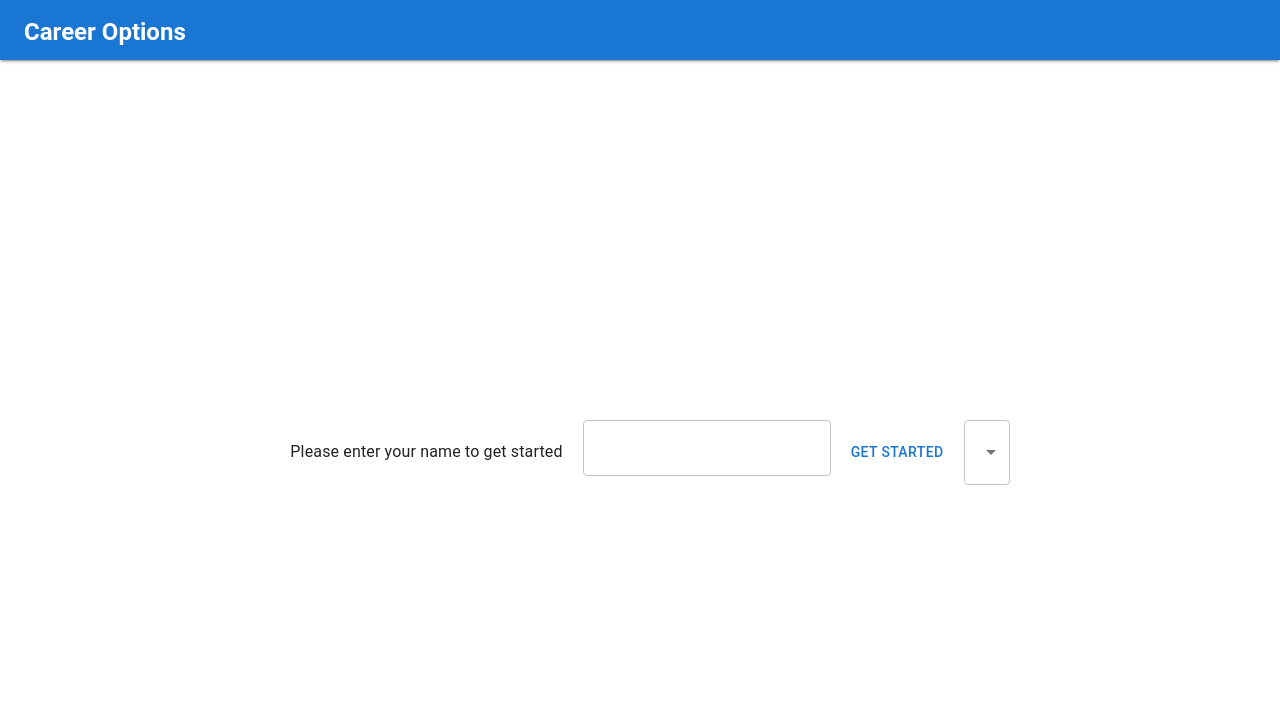
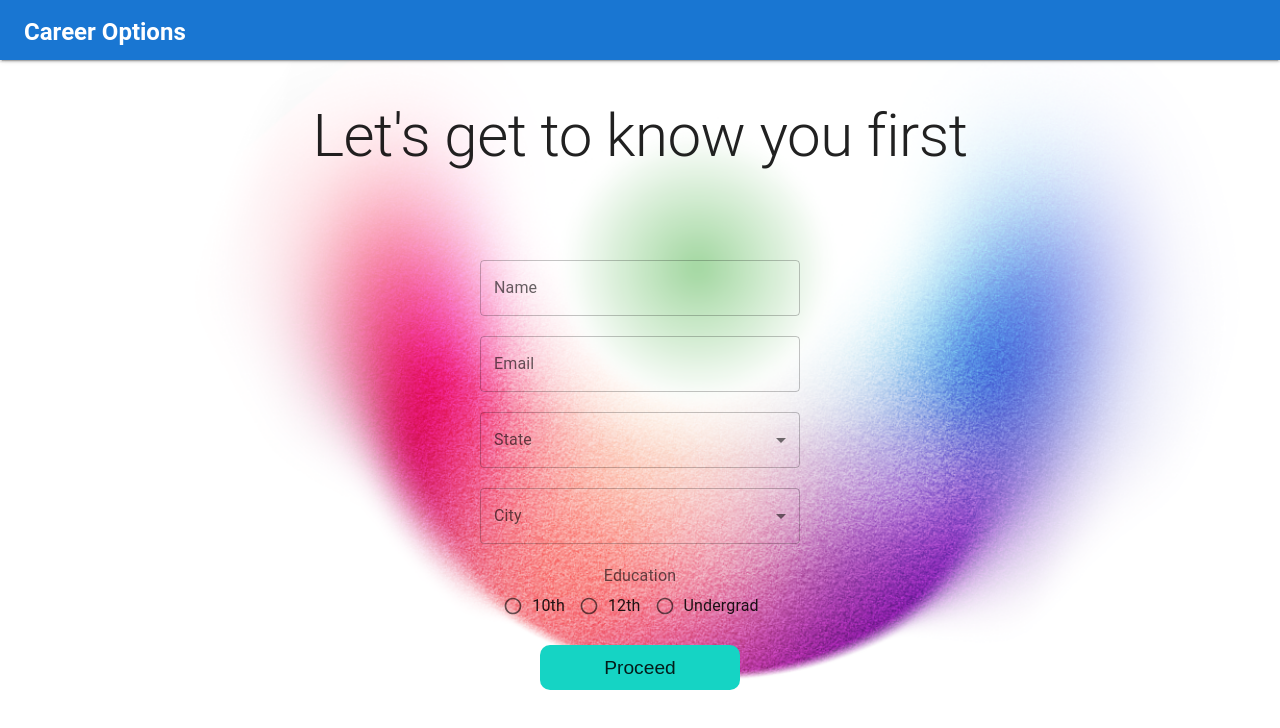
Before and after one commit to vaibhav379/careeroptions, a React (Create React App) app: page / in a window 1280 px wide. Shown: the top 728 px of the page. Built offline with nearby package versions, Linux system fonts and the light colour scheme.

Commit message:
home page

```diff
--- a/src/store/actions.js
+++ b/src/store/actions.js
@@ -26,9 +26,9 @@ export const setSkillsFormData = (section, question, value) => {
     };
   };
 
-  export const setName = (value) => {
+  export const setUserDetails = (value) => {
     return {
-      type: "SET_NAME",
+      type: "SET_USER_DETAILS",
       payload: { value: value },
     };
   };
--- a/src/store/reducer.js
+++ b/src/store/reducer.js
@@ -6,7 +6,7 @@ import { purposeSections } from "../config/FormData/PurposeData";
 import { socioEconomicSections } from "../config/FormData/SocioEconomicData";
 
 const initialState = {
-  name: "",
+  userDetails: {},
   interestsForm: getResponseModelFromSectionModel(interestsSection),
   skillsForm: getResponseModelFromSectionModel(skillsSection),
   purposeForm: getResponseModelFromSectionModel(purposeSections),
@@ -65,7 +65,7 @@ const setSocioData = (state, action) => {
   };
 };
 
-const setName = (state, action) => {
+const setUserDetails = (state, action) => {
   return {
     ...state,
     name: action.payload.value,
@@ -82,8 +82,8 @@ const formReducer = (state = initialState, action) => {
       return setPurposeData(state, action);
     case "SET_SOCIO_DATA":
       return setSocioData(state, action);
-    case "SET_NAME":
-      return setName(state, action);
+    case "SET_USER_DETAILS":
+      return setUserDetails(state, action);
     default:
       return state;
   }
--- /dev/null
+++ b/src/views/Home/Home.css
@@ -0,0 +1,4 @@
+.FieldItem {
+    /* margin-top: 10px;
+    margin-bottom: 10px; */
+}
--- a/src/views/Home/Home.js
+++ b/src/views/Home/Home.js
@@ -1,44 +1,74 @@
 import {
   Box,
-  Button,
-  Input,
+  ButtonBase,
+  FormControl,
+  FormControlLabel,
+  FormLabel,
   InputLabel,
-  List,
-  ListItem,
   MenuItem,
+  Radio,
+  RadioGroup,
   Select,
+  Stack,
   TextField,
-  Toolbar,
   Typography,
 } from "@mui/material";
 import { useNavigate } from "react-router";
-import { setName } from "../../store/actions";
+import { setUserDetails } from "../../store/actions";
 import { connect } from "react-redux";
-import { enqueueSnackbar } from "notistack";
 import cities from "../../config/Misc/cities.json";
-import { useState } from "react";
-import { Label } from "@mui/icons-material";
+import * as yup from "yup";
+import "./Home.css";
+import styled from "@emotion/styled";
+import { useFormik } from "formik";
+
+const StyledButton = styled(ButtonBase)((theme) => ({
+  backgroundColor: "#15d4c4",
+  width: "200px",
+  height: "45px",
+  borderRadius: "10px",
+  fontSize: "larger",
+}));
 
 const Home = (props) => {
-  const { name, setName } = { ...props };
-  const [city, setCity] = useState("");
-  const [region, setRegion] = useState("");
+  const handleRegionChange = (e) => {
+    formik.setFieldValue("region", e.target.value);
+    formik.setFieldValue("city", "");
+  };
 
-  const handleRegionChange = (e)=>{
+  const handleCityChange = (e) => {
+    formik.setFieldValue("city", e.target.value);
+  };
 
-    setRegion(e.target.value);
-    setCity("");
-  }
-
+  const handleRadioChange = (e) => {
+    formik.setFieldValue("education", e.target.value);
+  };
   const navigate = useNavigate();
 
-  const handleSubmit = () => {
-    if (!name) {
-      enqueueSnackbar("Please enter a name to continue.", { variant: "error" });
-      return;
-    }
+  const formik = useFormik({
+    initialValues: {
+      name: "",
+      email: "",
+      region: "",
+      city: "",
+      education: "",
+      stream: "",
+    },
+    validationSchema: yup.object({
+      name: yup.string().required("Name is required"),
+      email: yup.string().email().required("Email is required"),
+      region: yup.string().required("State is required"),
+      city: yup.string().required("City is required"),
+      education: yup.string(),
+      stream: yup.string(),
+    }),
+    onSubmit: (values) => {
+      setUserDetails(values);
+      console.log(values);
       navigate("/dashboard");
-  };
+    },
+  });
+
   return (
     <Box
       sx={{
@@ -48,26 +78,59 @@ const Home = (props) => {
         display: "flex",
         justifyContent: "center",
         textAlign: "center",
+        backgroundImage: "url(/images/first.png)",
+        backgroundSize: "cover",
       }}
     >
       <Box
         sx={{
           position: "absolute",
-          display: "flex",
           padding: "20px",
-          top: "50%",
+          top: "10%",
         }}
       >
-        <Typography sx={{ p: "20px" }}>
-          Please enter your name to get started
-        </Typography>
-        <TextField onChange={setName} value={name} />
-        <Button sx={{ p: "20px" }} onClick={handleSubmit}>
-          Get Started
-        </Button>
+        <Typography variant="h2">Let's get to know you first</Typography>
+      </Box>
+      <Box
+        sx={{
+          position: "absolute",
+          padding: "20px",
+          top: "30%",
+        }}
+      >
+        <Stack sx={{ minWidth: "20em" }} direction="column" spacing={2.5}>
+          <TextField
+            className="FieldItem"
+            label="Name"
+            id="name"
+            variant="outlined"
+            onChange={formik.handleChange}
+            value={formik.values.name}
+            error={formik.touched.name && Boolean(formik.errors.name)}
+            helperText={formik.touched.name && formik.errors.name}
+            fullWidth
+          />
+          <TextField
+            className="FieldItem"
+            label="Email"
+            id="email"
+            variant="outlined"
+            onChange={formik.handleChange}
+            value={formik.values.email}
+            error={formik.touched.email && Boolean(formik.errors.email)}
+            helperText={formik.touched.email && formik.errors.email}
+            fullWidth
+          />
 
+          <FormControl className="FieldItem" fullWidth>
+            <InputLabel id="region-label">State</InputLabel>
             <Select
-          value={region}
+              fullWidth
+              labelId="region-label"
+              id="region"
+              label="State"
+              value={formik.values.region}
+              error={formik.touched.region && Boolean(formik.errors.region)}
               onChange={handleRegionChange}
             >
               <MenuItem value="">Select State</MenuItem>
@@ -79,18 +142,21 @@ const Home = (props) => {
                 );
               })}
             </Select>
-
-        {region && (
-          <>
-          <InputLabel>City</InputLabel>
+          </FormControl>
+          <FormControl className="FieldItem" fullWidth>
+            <InputLabel id="city-label">City</InputLabel>
             <Select
-            value={city}
-            onChange={(e) => {
-              setCity(e.target.value);
-            }}
+              fullWidth
+              id="city"
+              labelId="city-label"
+              label="City"
+              value={formik.values.city}
+              error={formik.touched.city && Boolean(formik.errors.city)}
+              onChange={handleCityChange}
             >
               <MenuItem value="">Select city</MenuItem>
-            {cities[region].map((item, index) => {
+              {cities[formik.values.region] &&
+                cities[formik.values.region].map((item, index) => {
                   return (
                     <MenuItem key={index} value={item}>
                       {item}
@@ -98,8 +164,53 @@ const Home = (props) => {
                   );
                 })}
             </Select>
-          </>
+          </FormControl>
+
+          <FormControl  className="FieldItem">
+            <FormLabel>Education</FormLabel>
+            <RadioGroup
+              value={formik.education}
+              onChange={handleRadioChange}
+              sx={{margin:"auto"}}
+              row
+            >
+              <FormControlLabel
+                value="10th"
+                control={<Radio size="small" />}
+                label="10th"
+              />
+              <FormControlLabel
+                value="12th"
+                control={<Radio size="small" />}
+                label="12th"
+              />
+              <FormControlLabel
+                value="undergrad"
+                control={<Radio size="small" />}
+                label="Undergrad"
+              />
+            </RadioGroup>
+          </FormControl>
+
+          {formik &&
+            formik.values &&
+            ["undergrad"].includes(formik.values.education) && (
+              <TextField
+                className="FieldItem"
+                label="Speacialization"
+                id="stream"
+                variant="outlined"
+                onChange={formik.handleChange}
+                value={formik.values.stream}
+                error={formik.touched.stream && Boolean(formik.errors.stream)}
+                helperText={formik.touched.stream && formik.errors.stream}
+                fullWidth
+              />
             )}
+          <Box>
+            <StyledButton onClick={formik.handleSubmit}>Proceed</StyledButton>
+          </Box>
+        </Stack>
       </Box>
     </Box>
   );
@@ -107,14 +218,14 @@ const Home = (props) => {
 
 const mapStateToProps = (state) => {
   return {
-    name: state.form.name,
+    userDetails: state.form.name,
   };
 };
 
 const mapDispatchToProps = (dispatch) => {
   return {
-    setName: (e) => {
-      dispatch(setName(e.target.value));
+    setUserDetails: (obj) => {
+      dispatch(setUserDetails(obj));
     },
   };
 };
```
Also changed, not shown: public/images/first.png (added), public/images/second.png (added), src/views/Welcome/Welcome.js (added). Lines whose indentation alone changed are shown as unchanged.
